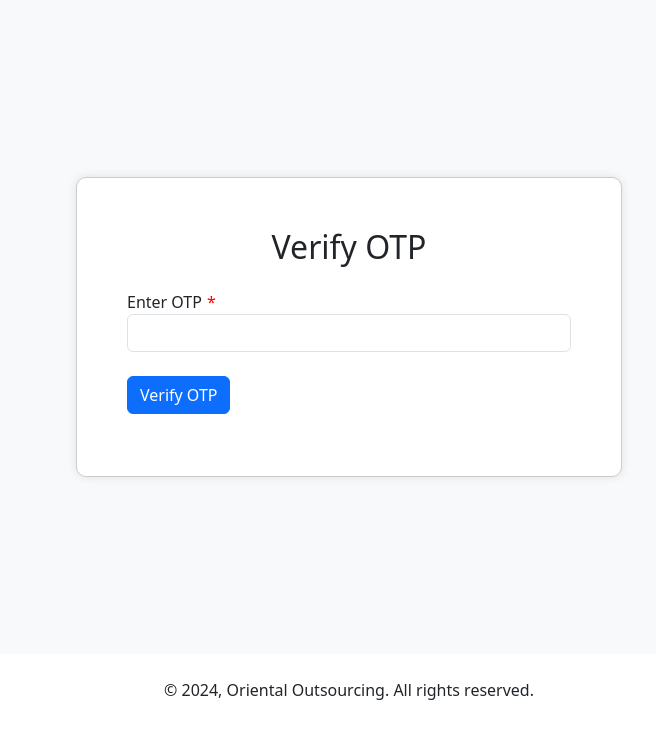
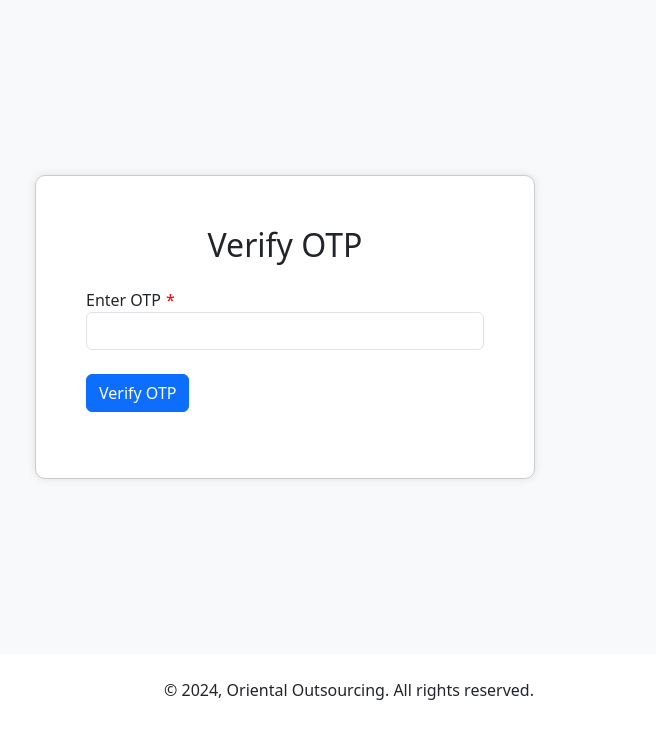
Before and after one commit to DEVANSHDOGRA9/MYPP, a PHP site: page /clonnnneee/verifyotp.php in a window 1280 px wide. Shown: the part 58-800 px from the top of the page, without its empty margins (291-947 px from the left). Run offline with PHP 8.4, Linux system fonts and the light colour scheme.

Commit message:
Form now clearing after successful verification and also message text now not touching bottom

```diff
--- a/verifyotp.php
+++ b/verifyotp.php
@@ -20,15 +20,20 @@ include "header.php";
         justify-content: center;
         align-items: center;
     }
+    .container1 {
+        height: 100%;
+        width: 100%;
+    }
     .verification-form {
         padding: 50px; /* Adjust padding to increase vertical height */
-        height: 300px; /* Set a fixed height value for the form box */
         border: 1px solid #ccc;
         border-radius: 10px;
         background-color: #fff;
         box-shadow: 0 0 10px rgba(0, 0, 0, 0.1);
         width: 100%;
+        max-width: 500px; /* Set a maximum width for the form box */
         overflow: hidden; /* Prevent content overflow */
+        position: relative;
     }
     @media (max-width: 768px) {
         .verification-form {
@@ -43,11 +48,20 @@ include "header.php";
         color: red;
         margin-left: 5px;
     }
+    .alert {
+        margin-top: 15px;
+        position: absolute;
+        bottom: 20px; /* Position the message 20px above the bottom */
+        width: 100%;
+        left: 0;
+        right: 0;
+        padding: 10px 20px;
+    }
 </style>
 </head>
 <body>
     <div class="content">
-        <div class="container">
+        <div class="container1">
             <div class="row justify-content-center">
                 <div class="col-md-6">
                     <div class="verification-form">
@@ -98,7 +112,9 @@ include "header.php";
                         type: 'POST',
                         data: formData,
                         success: function(response) {
-                            $('#responseMessage').html(response); // Display server response
+                          $('#responseMessage').html(response);
+                          // $('#responseMessage').html('<div class="alert alert-success">OTP successfully verified!</div>');
+                          $('#otpVerificationForm')[0].reset(); // Clear the form
                         },
                         error: function(xhr, status, error) {
                             $('#responseMessage').html('<div class="alert alert-danger">An error occurred: ' + error + '</div>');
```
